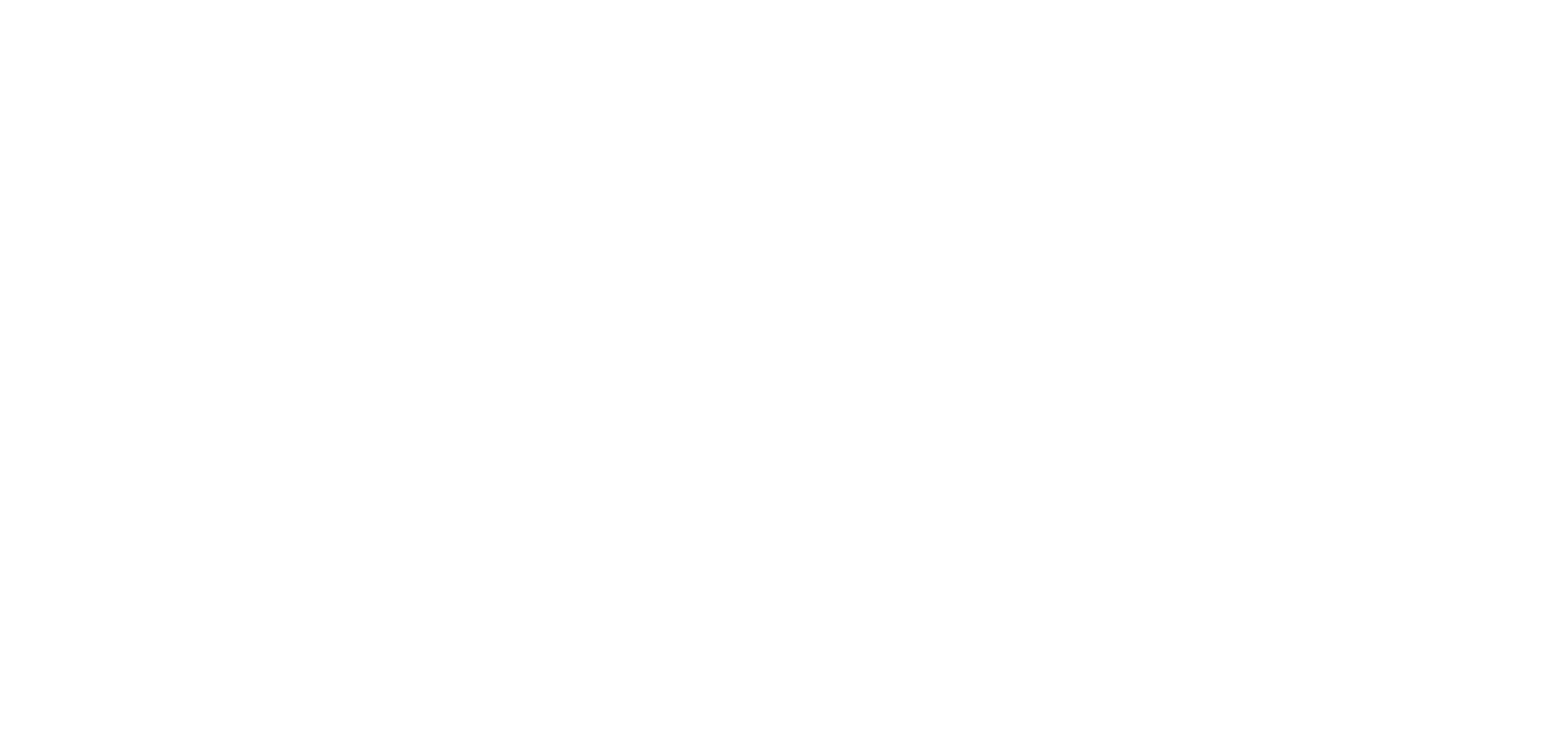
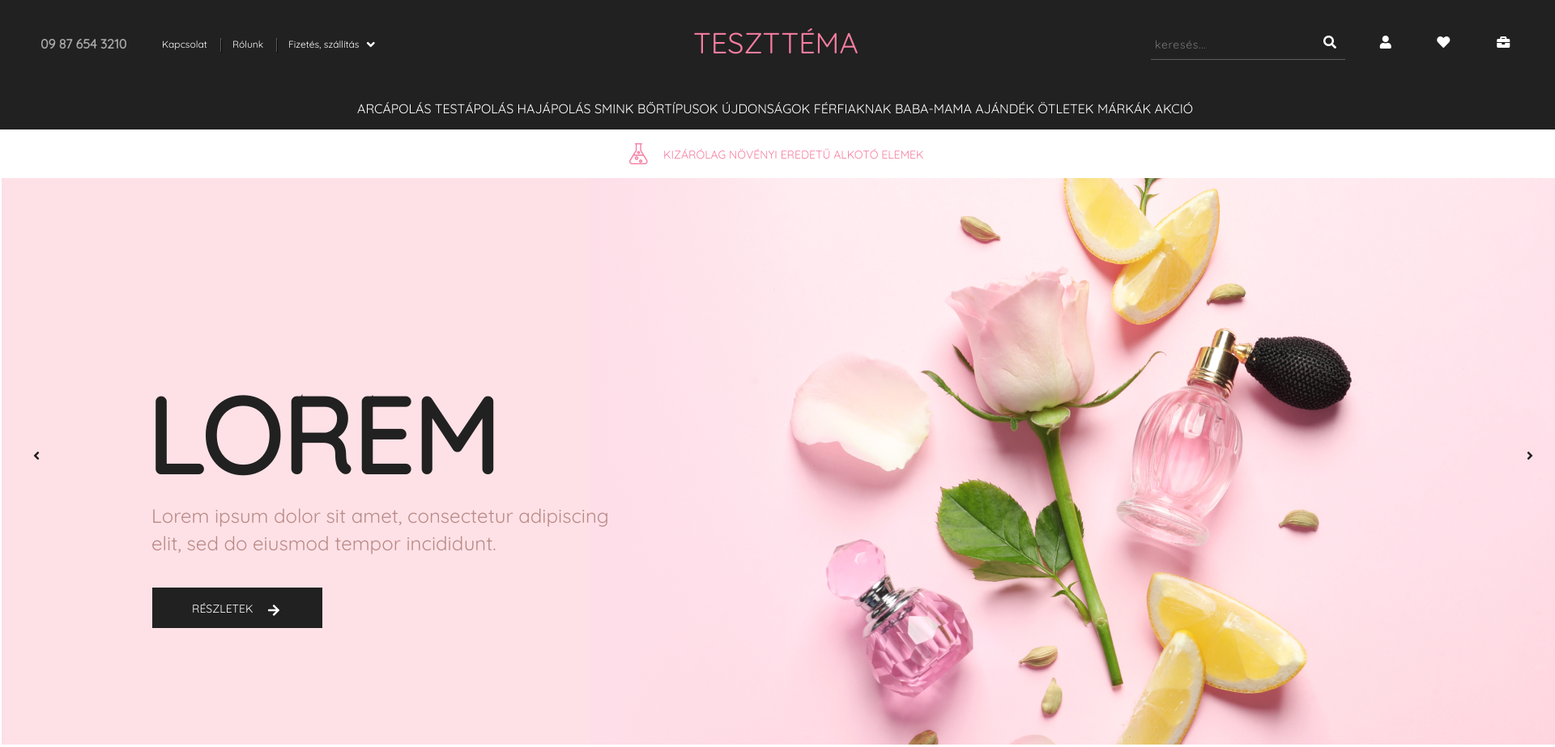
Before and after one commit to hosszugyula/sitebuilder-test, a plain HTML site: page index.html in a window 1280 px wide. Shown: the top 923 px of the page at 81% size, 1920 px wide, since content can reach past the window. Before the commit the page ends 800 px from the top, so only its background shows below. Drawn offline with Linux system fonts and the light colour scheme.

Commit message:
basics of fejlec and elony_sav done

```diff
--- a/index.html
+++ b/index.html
@@ -3,8 +3,61 @@
 <head>
     <meta charset="UTF-8">
     <title>Teszt</title>
+    <meta name="description" content="Test task for a Frontend Job." />
+    <meta name="author" content="Hosszú Gyula" />
+    <link rel="stylesheet" href="style.css" />
+    <link rel="stylesheet" type="text/css" href="//fonts.googleapis.com/css?family=Quicksand" />
+    <link rel="stylesheet" href="https://use.fontawesome.com/releases/v5.3.1/css/all.css"
+          integrity="sha384-mzrmE5qonljUremFsqc01SB46JvROS7bZs3IO2EmfFsd15uHvIt+Y8vEf7N7fWAU" crossorigin="anonymous">
 </head>
 <body>
-
+<div class="wrapper">
+<div class="fejlec">
+    <div class="alap">
+        <span id="number">09 87 654 3210</span>
+        <span id="kapcsolat">Kapcsolat</span>
+        <span id="pix11">|</span>
+        <span id="rolunk">Rólunk</span>
+        <span id="pix12">|</span>
+        <span id="fizz_szall">Fizetés, szállítás</span>
+        <span id="nyil" class="fa fa-angle-down"></span>
+        <span id="teszttema">Teszttéma</span>
+        <span id="pix13"></span>
+        <span id="kereses">keresés...</span>
+        <i style="position: absolute;width: 19.82px;height: 20px;left: 1634px;top: 44px;color: #FFFFFF;" class="fa fa-search"></i>
+        <i style="position: absolute;width: 20.55px;height: 20px;left: 1703.82px;top: 44px;color: #FFFFFF;" class="fa fa-user"></i>
+        <i style="position: absolute;width: 23.99px;height: 20px;left: 1774.36px;top: 44px;color: #FFFFFF;" class="fa fa-heart"></i>
+        <i style="position: absolute;width: 22.31px;height: 25px;left: 1848.35px;top: 44px;color: #FFFFFF;" class="fa fa-briefcase"></i>
+        <span id="nav">ARCÁPOLÁS TESTÁPOLÁs HAJÁPOLÁS SMINK BŐRTÍPUSOK ÚJDONSÁGOK FÉRFIAKNAK BABA-MAMA AJÁNDÉK ÖTLETEK MÁRKÁK AKCIÓ</span>
+    </div>
+</div> <!-- basic done -->
+<div class="elony_sav">
+        <img src="img/Vector.png"/>
+        <span id="kiz">kizárólag növényi eredetű alkotó elemek</span>
+</div> <!-- basic done -->
+<div class="nagyban_1">
+    <div class="alap2">
+    <div class="nagyban">
+        <div class="alap3">
+            <span id="shutter"></span>
+            <span id="grad"></span>
+        </div>
+    </div>
+    <span id="head">LOREM</span>
+    <span id="mess">Lorem ipsum dolor sit amet, consectetur adipiscing elit, sed do eiusmod tempor incididunt.</span>
+    <div class="button">
+        <span id="bttn_text">részletek</span>
+        <span id="bttn_arr" class="fa fa-arrow-right"></span>
+    </div>
+    <span id="angle_l" class="fa fa-angle-left"></span>
+    <span id="angle_r" class="fa fa-angle-right"></span>
+    </div>
+</div> <!-- step by function not done yet -->
+<div class="mozaik"></div>
+<div class="akcios"></div>
+<div class="video_dinamikus"></div>
+<div class="footer"></div>
+<div class="szallfiz"></div>
+</div>
 </body>
 </html>
--- /dev/null
+++ b/style.css
@@ -0,0 +1,437 @@
+* {
+  box-sizing: border-box;
+}
+wrapper {
+position: relative;
+width: 1920px;
+height: 4200px;
+
+background: #FFFFFF;
+}
+
+.fejlec{
+position: absolute;
+width: 1920px;
+height: 160px;
+left: 0px;
+top: 0px;
+}
+
+.alap {
+position: absolute;
+width: 1920px;
+height: 160px;
+left: 0px;
+top: 0px;
+
+background: #212121;
+}
+
+.alap #number {
+position: absolute;
+width: 112px;
+height: 20px;
+left: 50px;
+top: 44px;
+
+font-family: 'Quicksand';
+font-style: normal;
+font-weight: 700;
+font-size: 16px;
+line-height: 20px;
+/* identical to box height */
+
+text-transform: uppercase;
+
+color: #A6A6A6;
+}
+
+.alap #kapcsolat {
+position: absolute;
+width: 57px;
+height: 15px;
+left: 200px;
+top: 47px;
+
+font-family: 'Quicksand';
+font-style: normal;
+font-weight: 500;
+font-size: 12px;
+line-height: 15px;
+/* identical to box height */
+color: #FFFFFF;
+}
+
+.alap #pix11 {
+position: absolute;
+width: 1px;
+height: 17px;
+left: 272px;
+top: 47px;
+
+background: #5C5C5C;
+}
+
+.alap #rolunk {
+position: absolute;
+width: 40px;
+height: 15px;
+left: 287px;
+top: 47px;
+
+font-family: 'Quicksand';
+font-style: normal;
+font-weight: 500;
+font-size: 12px;
+line-height: 15px;
+/* identical to box height */
+
+color: #FFFFFF;
+
+}
+
+.alap #pix12 {
+position: absolute;
+width: 1px;
+height: 17px;
+left: 341px;
+top: 47px;
+
+background: #5C5C5C;
+}
+
+.alap #fizz_szall {
+position: absolute;
+width: 91px;
+height: 15px;
+left: 356px;
+top: 47px;
+
+font-family: 'Quicksand';
+font-style: normal;
+font-weight: 500;
+font-size: 12px;
+line-height: 15px;
+/* identical to box height */
+
+color: #FFFFFF;
+}
+
+.alap #nyil {
+
+position: absolute;
+width: 9px;
+height: 5.23px;
+left: 452.86px;
+top: 47px;
+
+color: #FFFFFF;
+
+}
+
+.alap #teszttema {
+position: absolute;
+width: 203px;
+height: 45px;
+left: 856px;
+top: 30px;
+
+font-family: 'Quicksand';
+font-style: normal;
+font-weight: 400;
+font-size: 36px;
+line-height: 45px;
+/* identical to box height */
+text-align: center;
+text-transform: uppercase;
+
+color: #F67DA1;
+
+
+}
+
+.alap #pix13  {
+/* 1px */
+position: absolute;
+width: 240px;
+height: 1px;
+left: 1421px;
+top: 73px;
+
+background: #5C5C5C;
+
+}
+
+.alap #kereses {
+/* keresés... */
+
+position: absolute;
+width: 65px;
+height: 18px;
+left: 1426px;
+top: 46px;
+
+font-family: 'Quicksand';
+font-style: normal;
+font-weight: 500;
+font-size: 14px;
+line-height: 18px;
+/* identical to box height */
+letter-spacing: 0.05em;
+
+color: #767676;
+
+
+}
+
+.alap #nav {
+position: absolute;
+width: 1298px;
+height: 20px;
+left: 308px;
+top: 124px;
+
+font-family: 'Quicksand';
+font-style: normal;
+font-weight: 500;
+font-size: 16px;
+line-height: 20px;
+/* identical to box height */
+
+text-align: center;
+text-transform: uppercase;
+
+color: #FFFFFF;
+}
+
+.elony_sav {
+position: absolute;
+width: 1920px;
+height: 60px;
+left: 0px;
+top: 160px;
+
+}
+
+.elony_sav img {
+position: absolute;
+width: 22.64px;
+height: 26px;
+left: 777px;
+top: 17px;
+}
+
+.elony_sav #kiz {
+position: absolute;
+width: 324px;
+height: 18px;
+left: 819px;
+top: 22px;
+
+font-family: 'Quicksand';
+font-style: normal;
+font-weight: 500;
+font-size: 14px;
+line-height: 18px;
+/* identical to box height */
+
+text-transform: uppercase;
+
+color: #F67DA1;
+}
+
+.nagyban_1 {
+position: absolute;
+width: 1921px;
+height: 3601px;
+left: 1px;
+top: 220px;
+
+}
+
+.alap2 {
+position: absolute;
+width: 1920px;
+height: 700px;
+left: 1px;
+top: 0px;
+
+background: #FEDFE9;
+}
+
+.nagyban {
+position: absolute;
+width: 1920px;
+height: 700px;
+left: 2px;
+top: 0px;
+}
+
+.alap3 {
+position: absolute;
+width: 1920px;
+height: 700px;
+left: 2px;
+top: 0px;
+
+background: #FEE1E6;
+}
+
+.alap3 #shutter {
+position: absolute;
+width: 1200px;
+height: 1200px;
+left: 722px;
+top: 0px;
+background-repeat: no-repeat;
+background-image: url(img/shutterstock_1477405955.png);
+}
+
+.alap3 #grad {
+position: absolute;
+width: 250px;
+height: 700px;
+left: 722px;
+top: 0px;
+
+background: linear-gradient(270deg, rgba(254, 223, 233, 0) 0%, #FEDFE9 100%);
+}
+
+.alap2 #head {
+position: absolute;
+width: 441px;
+height: 130px;
+left: 178px;
+top: 253px;
+
+font-family: 'Quicksand';
+font-style: normal;
+font-weight: 700;
+font-size: 130px;
+line-height: 130px;
+/* identical to box height, or 100% */
+
+text-transform: uppercase;
+
+color: #212121;
+}
+
+.alap2 #mess {
+position: absolute;
+width: 580px;
+height: 74px;
+left: 185px;
+top: 400px;
+
+font-family: 'Quicksand';
+font-style: normal;
+font-weight: 400;
+font-size: 24px;
+line-height: 34px;
+/* or 142% */
+
+
+color: #BA8B88;
+}
+
+.alap2 .button {
+position: absolute;
+width: 210px;
+height: 50px;
+left: 186px;
+top: 506px;
+
+background: #212121;
+}
+
+.button #bttn_text {
+position: absolute;
+width: 77px;
+height: 18px;
+left: 49px;
+top: 17px;
+
+font-family: 'Quicksand';
+font-style: normal;
+font-weight: 500;
+font-size: 14px;
+line-height: 18px;
+/* identical to box height */
+
+text-transform: uppercase;
+
+color: #FFFFFF;
+}
+
+.button #bttn_arr {
+position: absolute;
+width: 9.35px;
+height: 17px;
+left: 143px;
+top: 20px;
+
+color: #FFFFFF;
+}
+
+.alap2 #angle_l {
+position: absolute;
+width: 30px;
+height: 17.44px;
+left: 39px;
+top: 335px;
+
+color: #212121;
+}
+
+.alap2 #angle_r {
+position: absolute;
+width: 30px;
+height: 17.44px;
+left: 1883px;
+top: 335px;
+
+color: #212121;
+}
+
+.mozaik {
+position: absolute;
+width: 1780px;
+height: 820px;
+left: 71px;
+top: 990px;
+
+}
+
+.akcios {
+position: absolute;
+width: 1780px;
+height: 974px;
+left: 70px;
+top: 1956px;
+}
+
+.video_dinamikus {
+position: absolute;
+width: 1780px;
+height: 500px;
+left: 70px;
+top: 3060px;
+}
+
+.footer {
+position: absolute;
+width: 1920px;
+height: 460px;
+left: 0px;
+top: 3660px;
+
+filter: drop-shadow(0px 4px 4px rgba(0, 0, 0, 0.25));
+}
+
+.szallfiz {
+position: absolute;
+width: 1920px;
+height: 80px;
+left: 1px;
+top: 4120px;
+}
```
Also changed, not shown: img/Vector.png (added), img/shutterstock_1477405955.png (added).
